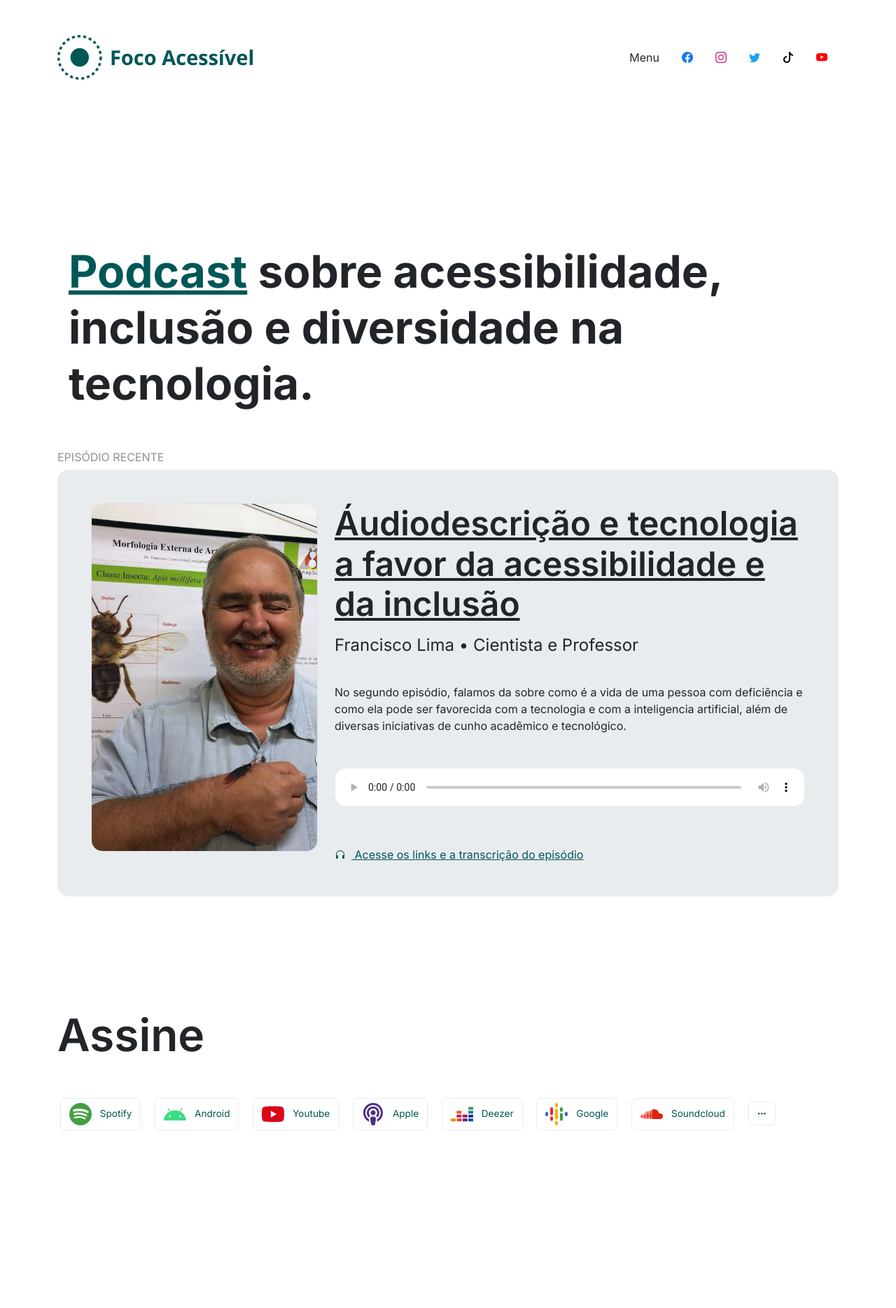
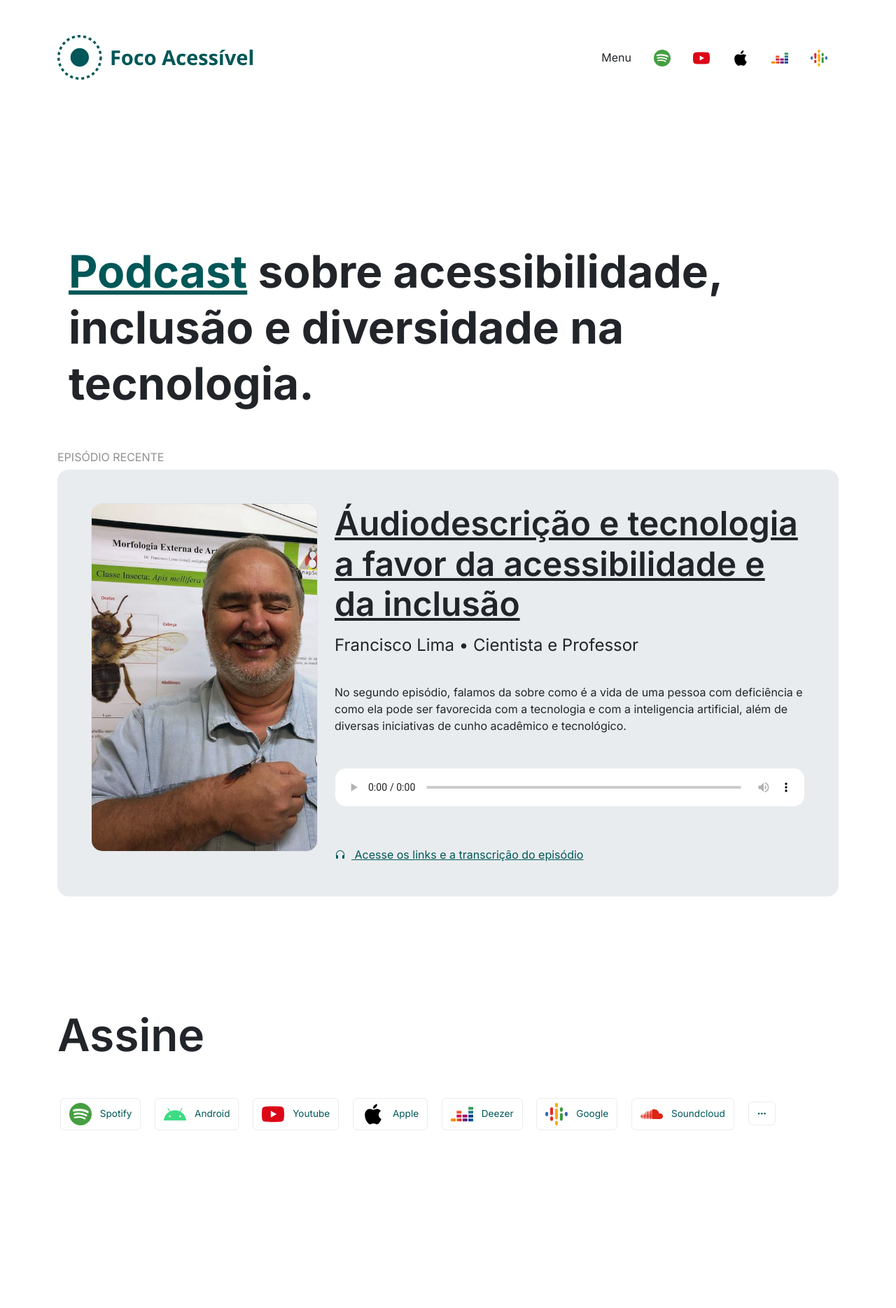
Before and after one commit to focoacessivel/focoacessivel.github.io, a Jekyll site: the page built from index.html, in a window 1280 px wide. Shown: the top 1869 px of the page at 70% size. Built offline with Jekyll 4.4.1, drawn with Linux system fonts in a browser that asks for light colours; nearby versions of some CDN libraries; comment, search, counter and statistics services are not loaded.

Commit message:
novos linsk de cabecalho

```diff
--- a/_includes/offcanvas.html
+++ b/_includes/offcanvas.html
@@ -5,7 +5,7 @@
     </div>
 
     <div class="offcanvas-body d-flex flex-column justify-content-between">
-        <div class="paginas py-3">
+        <div class="paginas">
             <h3 class="h5 mb-3">Menu do Site</h3>
             <ul class="list-group list-group-flush">
                 {% for item in site.data.links.menu %}
@@ -16,9 +16,16 @@
                 </li>
                 {% endfor %}
             </ul>
+            <div class=" py-5 row">
+                {% for item in site.data.links.network %}
+                    <a class="col text-center fs-4" href="{{item.link}}" target="_blank"  style="color: #{{item.color}} !important" title="Nos acompanhe também no {{item.name}} - nova aba" rel="noopener noreferrer" class="{{item-name | slugify}} text-decoration-none col-6 mb-2">
+                        {{item.icon}}
+                    </a>
+                {% endfor %}
+            </div>
         </div>
 
-        <div class=" py-3 platforms">
+        <div class="platforms">
             <h3 class="h5 mb-3">Plataformas</h3>
             <ul class="list-group list-group-flush">
                 {% for item in site.data.links.platforms %}
--- a/_layouts/default.html
+++ b/_layouts/default.html
@@ -79,9 +79,15 @@ layout: compress
                         <li class="nav-item">
                             <a class="nav-link nav-link-menu" data-bs-toggle="offcanvas" href="#offcanvas" role="button" aria-controls="offcanvas" title="Acesse todos os links do site">Menu</a>
                         </li>
-                        {% for item in site.data.links.network %}
+                        {% for item in site.data.links.streaming %}
                         <li class="nav-item">
-                            <a href="{{item.link}}" target="_blank" class="nav-link " style="color: #{{item.color}} !important" title="Acompanhe o {{site.title}} no {{item.name}}">{{item.icon}}<span class="visually-hidden">{{item.name}}</span></a>
+                            <a href="{{item.link}}"
+                            target="_blank" class="nav-link "
+                            title="Acompanhe o {{site.title}} no {{item.name}}">
+                            <img src="{{site.url}}/img/platform/{{item.name | slugify}}.svg" class="img-fluid" style="weight: 24px; height: 24px" alt="Logo da {{item.name}}" />
+                            <!-- {{item.icon}} -->
+                            <!-- <span class="visually-hidden">{{item.name}}</span> -->
+                          </a         z>
                         </li>
                         {% endfor %}
                     </ul>
```
Also changed, not shown: _data/links.yml (+18 -0 lines), img/platform/apple.svg.
